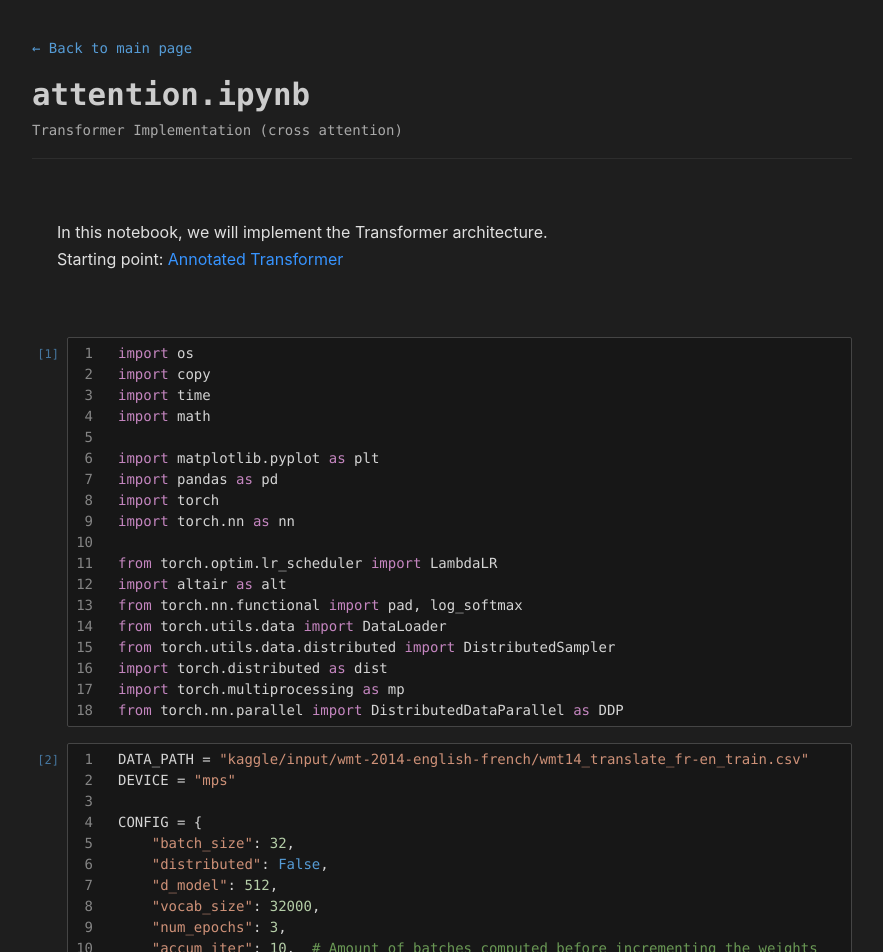
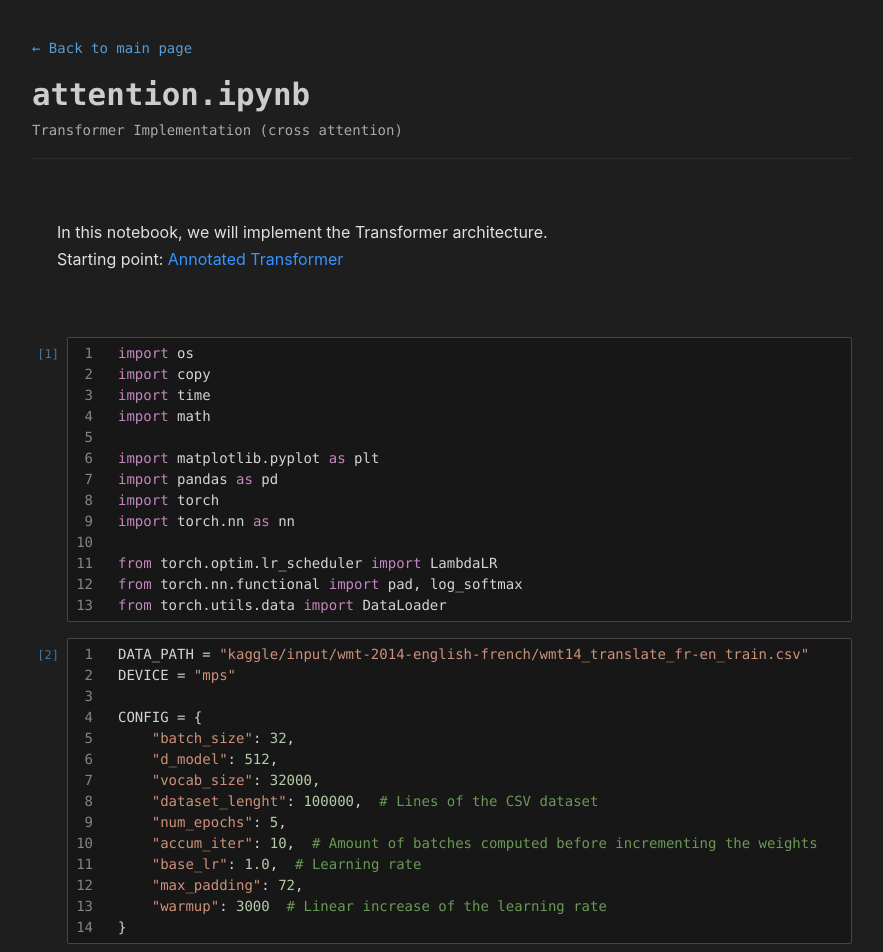
Before and after one commit to El-oan/personal_website, a Vue app: page /notebook in a window 1280 px wide. Shown: the top 952 px of the page, without its empty margins (198-1081 px from the left). Built offline with nearby package versions, Linux system fonts and the light colour scheme.

Commit message:
[EDIT] updated the notebook to latest version and fixes linting

```diff
--- a/src/notebook/NotebookView.vue
+++ b/src/notebook/NotebookView.vue
@@ -66,13 +66,8 @@ import torch
 import torch.nn as nn
 
 from torch.optim.lr_scheduler import LambdaLR
-import altair as alt
 from torch.nn.functional import pad, log_softmax
-from torch.utils.data import DataLoader
-from torch.utils.data.distributed import DistributedSampler
-import torch.distributed as dist
-import torch.multiprocessing as mp
-from torch.nn.parallel import DistributedDataParallel as DDP`
+from torch.utils.data import DataLoader`
   },
   {
     type: 'code',
@@ -81,14 +76,14 @@ DEVICE = "mps"
 
 CONFIG = {
     "batch_size": 32,
-    "distributed": False,
     "d_model": 512,
     "vocab_size": 32000,
-    "num_epochs": 3,
+    "dataset_lenght": 100000,  # Lines of the CSV dataset
+    "num_epochs": 5,
     "accum_iter": 10,  # Amount of batches computed before incrementing the weights
     "base_lr": 1.0,  # Learning rate
     "max_padding": 72,
-    "warmup": 3000
+    "warmup": 3000  # Linear increase of the learning rate
 }`
   },
   {
@@ -500,9 +495,9 @@ CONFIG = {
     content: `from tokenizers import Tokenizer
 from tokenizers.models import BPE
 from tokenizers.trainers import BpeTrainer
-from tokenizers.pre_tokenizers import Whitespace
+from tokenizers.pre_tokenizers import Metaspace
 from tokenizers.processors import TemplateProcessing
-from tokenizers.decoders import BPEDecoder`
+from tokenizers.decoders import Metaspace as MetaspaceDecoder`
   },
   {
     type: 'code',
@@ -510,8 +505,9 @@ from tokenizers.decoders import BPEDecoder`
     df = pd.read_csv(
         data_path,
         engine='python',        # Robust parser
+        encoding='utf-8',
         on_bad_lines='skip',
-        nrows=10000
+        nrows=CONFIG['dataset_lenght']
     )
     train_src = df['fr'].tolist() # Source is French
     train_tgt = df['en'].tolist() # Target is English
@@ -522,7 +518,7 @@ from tokenizers.decoders import BPEDecoder`
     content: `def train_tokenizer(data, vocab_size, min_frequency=2):
 
     tokenizer = Tokenizer(BPE(unk_token="<unk>"))
-    tokenizer.pre_tokenizer = Whitespace()
+    tokenizer.pre_tokenizer = Metaspace()
     trainer = BpeTrainer(special_tokens=["<s>", "<pad>", "</s>", "<unk>"],
                          vocab_size=vocab_size,
                          min_frequency=min_frequency)
@@ -537,18 +533,19 @@ from tokenizers.decoders import BPEDecoder`
             ("</s>", tokenizer.token_to_id("</s>")),
         ],
     )
-    tokenizer.decoder = BPEDecoder()
+    tokenizer.decoder = MetaspaceDecoder()
     return tokenizer`
   },
   {
     type: 'code',
     content: `def load_tokenizers(data_path=DATA_PATH):
-    " Read the csv and returns two JSON containing the tokenizers"
+    "Read the csv and returns two JSON containing the tokenizers"
 
     df = pd.read_csv(
                 data_path,
-                nrows=10000,      # The training file is too big
+                nrows=CONFIG['dataset_lenght'],     # The training file is too big
                 engine='python',        # Robust parser
+        encoding='utf-8',
                 on_bad_lines='skip'
             )
 
@@ -594,22 +591,21 @@ from tokenizers.decoders import BPEDecoder`
         out = model.forward(batch.src, batch.tgt, batch.src_mask, batch.tgt_mask)
         loss, loss_node = loss_compute(out, batch.tgt_y, batch.ntokens)
 
-        if mode == "train" or mode == "train+log":
+        if mode == "train":
             loss_node.backward()
-
             if i % accum_iter == 0:
                 if optimizer is not None:
                     optimizer.step()
                     optimizer.zero_grad(set_to_none=True)
                 n_accum += 1
-
             if scheduler is not None:
                 scheduler.step()
 
         total_loss += loss
         total_tokens += batch.ntokens
         tokens += batch.ntokens
-        if i % 40 == 1 and (mode == "train" or mode == "train+log"):
+
+        if i % 40 == 1 and (mode == "train"):
             lr = optimizer.param_groups[0]["lr"]
             elapsed = time.time() - start
             print(
@@ -624,9 +620,8 @@ from tokenizers.decoders import BPEDecoder`
   },
   {
     type: 'code',
-    content: `def collate_batch(batch, src_tokenizer, tgt_tokenizer, max_padding=128, pad_id=1,):
-    "Makes every sentence have the same lenght to get a tensor"
-
+    content: `def collate_batch(batch, src_tokenizer, tgt_tokenizer, max_padding=128, pad_id=1):
+    "Makes every sentence have the same lenght of max_padding to get a tensor"
     src_list, tgt_list = [], []
 
     for (sentence_src, sentence_tgt) in batch:
@@ -641,67 +636,48 @@ from tokenizers.decoders import BPEDecoder`
 
     src = torch.stack(src_list)
     tgt = torch.stack(tgt_list)
-    return (src, tgt)
-
-def create_dataloaders(vocab_src, vocab_tgt,
-    batch_size=12000,
-    max_padding=128,
-    is_distributed=True,
-    data_path=DATA_PATH,
-    src_lang='fr',
-    tgt_lang='en'
-):
-    # Alias for clarity
-    tokenizer_src = vocab_src
-    tokenizer_tgt = vocab_tgt
+    return (src, tgt)`
+  },
+  {
+    type: 'code',
+    content: `def create_dataloaders(vocab_src, vocab_tgt, batch_size=12000, max_padding=128):
+    "Instantiate the dataloaders for training and validation"
 
     # Get Pad ID dynamically
-    pad_id = tokenizer_src.token_to_id("<pad>")
+    pad_id = vocab_src.token_to_id("<pad>")
 
     def collate_fn(batch):
         return collate_batch(
             batch,
-            tokenizer_src,
-            tokenizer_tgt,
+            vocab_src,
+            vocab_tgt,
             max_padding=max_padding,
             pad_id=pad_id,
         )
 
-    train_src, train_tgt = load_data(data_path)
-
-    # Create Iterators
+    train_src, train_tgt = load_data(DATA_PATH)
     split_idx = int(len(train_src) * 0.95)
     train_iter = list(zip(train_src[:split_idx], train_tgt[:split_idx]))
     valid_iter = list(zip(train_src[split_idx:], train_tgt[split_idx:]))
-
-    # Distributed Sampler (Crucial for Multi-GPU)
-    train_sampler = (
-        DistributedSampler(train_iter) if is_distributed else None
-    )
-    valid_sampler = (
-        DistributedSampler(valid_iter) if is_distributed else None
-    )
 
     # DataLoaders
     train_dataloader = DataLoader(
         train_iter,
         batch_size=batch_size,
-        shuffle=(train_sampler is None),
-        sampler=train_sampler,
+        shuffle=True,
         collate_fn=collate_fn,
     )
     valid_dataloader = DataLoader(
         valid_iter,
         batch_size=batch_size,
-        shuffle=(valid_sampler is None),
-        sampler=valid_sampler,
+        shuffle=False,
         collate_fn=collate_fn,
     )
     return train_dataloader, valid_dataloader`
   },
   {
     type: 'code',
-    content: `def train_model(tokenizer_src, tokenizer_tgt, config):
+    content: `def train_model(tokenizer_src, tokenizer_tgt):
     " Launch the training process of a model"
     print("Training process starting...", flush=True)
 
@@ -717,25 +693,20 @@ def create_dataloaders(vocab_src, vocab_tgt,
     train_dataloader, valid_dataloader = create_dataloaders(
         tokenizer_src,
         tokenizer_tgt,
-        batch_size=config["batch_size"],
-        max_padding=config["max_padding"],
-        is_distributed=False,
-        data_path=DATA_PATH
-    )
+        batch_size=CONFIG["batch_size"],
+        max_padding=CONFIG["max_padding"])
 
-    optimizer = torch.optim.Adam(
-        model.parameters(), lr=config["base_lr"], betas=(0.9, 0.98), eps=1e-9
-    )
+    optimizer = torch.optim.Adam(model.parameters(), lr=CONFIG["base_lr"], betas=(0.9, 0.98), eps=1e-9)
     lr_scheduler = LambdaLR(
         optimizer,
         lr_lambda=lambda step: rate(
-            step, config["d_model"], factor=1, warmup=config["warmup"]
-        ),
+            step, CONFIG["d_model"], factor=1, warmup=CONFIG["warmup"]
+        ) # Personalized learning rate
     )
 
     train_losses = []
     valid_losses = []
-    for epoch in range(config["num_epochs"]):
+    for epoch in range(CONFIG["num_epochs"]):
         model.train()
         print(f"Epoch n°{epoch} Training ====", flush=True)
         train_loss = run_epoch(
@@ -745,13 +716,12 @@ def create_dataloaders(vocab_src, vocab_tgt,
             optimizer,
             lr_scheduler,
             mode="train+log",
-            accum_iter=config["accum_iter"],
+            accum_iter=CONFIG["accum_iter"],
         )
         train_losses.append(train_loss.item())
 
         file_path = "checkpoints/%s%.2d.pt" % ("checkpoint_", epoch)
         torch.save(model.state_dict(), file_path)
-        torch.cuda.empty_cache() if torch.cuda.is_available() else None
 
         print(f"Epoch n°{epoch} Validation ====", flush=True)
         model.eval()
@@ -765,7 +735,6 @@ def create_dataloaders(vocab_src, vocab_tgt,
         )
         valid_losses.append(sloss.item())
         print(sloss)
-        torch.cuda.empty_cache() if torch.cuda.is_available() else None
 
     plt.figure(figsize=(10, 5))
     plt.plot(train_losses, label='Training Loss')
@@ -781,7 +750,7 @@ def create_dataloaders(vocab_src, vocab_tgt,
     content: `if __name__ == "__main__":
     print(f"Dataset found at {DATA_PATH} Initializing training...")
     tokenizer_src, tokenizer_tgt = load_tokenizers(data_path=DATA_PATH)
-    train_model(tokenizer_src, tokenizer_tgt, CONFIG)`
+    train_model(tokenizer_src, tokenizer_tgt)`
   },
   {
     type: 'markdown',
@@ -809,15 +778,18 @@ def create_dataloaders(vocab_src, vocab_tgt,
   },
   {
     type: 'code',
-    content: `def check_outputs(valid_dataloader, model, tokenizer_src, tokenizer_tgt,
-    n_examples=15, pad_idx=1, eos_string="</s>"):
+    content: `def check_outputs(dataloader, model, tokenizer_src, tokenizer_tgt,
+    n_examples=5, pad_idx=1, eos_string="</s>"):
     "Check the models outputs against the ground truth"
 
     results = [()] * n_examples
+    valid_iter = iter(dataloader)
+
     for idx in range(n_examples):
         print("\\nExample %d ========\\n" % idx)
         try:
-            b = next(iter(valid_dataloader))
+            # Get the NEXT batch from the iterator
+            b = next(valid_iter)
         except StopIteration:
             print('No more examples in test set.')
             break
@@ -840,31 +812,24 @@ def create_dataloaders(vocab_src, vocab_tgt,
   },
   {
     type: 'code',
-    content: `# 1. Load Tokenizers
-src_vocab_ckpt = 10049
-tgt_vocab_ckpt = 8974
-model = make_model(src_vocab_ckpt, tgt_vocab_ckpt, N=6)
-
-# 2. Load your specific checkpoint
-checkpoint_path = "checkpoints/wmt14_model_08.pt"
+    content: `if __name__ == "__main__":
+    tokenizer_src = Tokenizer.from_file("tokenizers/tokenizer_src.json")
+    tokenizer_tgt = Tokenizer.from_file("tokenizers/tokenizer_tgt.json")
+    model = make_model(tokenizer_src.get_vocab_size(), tokenizer_tgt.get_vocab_size(), N=6)
+    checkpoint_path = "checkpoints/checkpoint_05.pt"
     print(f"Loading {checkpoint_path}...")
 
-# Load directly to the correct device
+    # Load the saved weights to the model
     state_dict = torch.load(checkpoint_path, map_location=torch.device(DEVICE))
     model.load_state_dict(state_dict)
     model.to(DEVICE)
     model.eval()
 
-# 4. Create Validation DataLoader
     _, valid_dataloader = create_dataloaders(
         tokenizer_src,
         tokenizer_tgt,
-    batch_size=32,
-    data_path=DATA_PATH,
-    is_distributed=False
-)
+        batch_size=32)
 
-# 5. Run Verification
     check_outputs(valid_dataloader, model, tokenizer_src, tokenizer_tgt)`
   }
 ]);
@@ -884,7 +849,60 @@ function renderMarkdown(text) {
 function getHighlightedLines(code) {
   if (!code) return [];
   const highlighted = highlight(code);
-  return highlighted.split('\n');
+  return splitHtmlByLines(highlighted);
+}
+
+function splitHtmlByLines(html) {
+  const lines = [];
+  let currentLine = '';
+  // Stack of open tags to ensure we close/re-open them across lines
+  const tagStack = [];
+
+  // Regex to match:
+  // 1. Opening span tags: <span class="...">
+  // 2. Closing span tags: </span>
+  // 3. Text content (non-tag characters)
+  const regex = /(<span [^>]+>)|(<\/span>)|([^<]+)/g;
+
+  let match;
+  while ((match = regex.exec(html)) !== null) {
+    const [full, openTag, closeTag, text] = match;
+
+    if (openTag) {
+      currentLine += openTag;
+      tagStack.push(openTag);
+    } else if (closeTag) {
+      currentLine += closeTag;
+      tagStack.pop();
+    } else if (text) {
+      const parts = text.split('\n');
+      for (let i = 0; i < parts.length; i++) {
+        const part = parts[i];
+        currentLine += part;
+
+        // If there are more parts, it means we hit a newline
+        if (i < parts.length - 1) {
+            // Close all currently open tags for the current line
+            // We need to close them in reverse order (LIFO)
+            // Since all our tags are </span>, we just append it
+            for (let j = 0; j < tagStack.length; j++) {
+                currentLine += '</span>';
+            }
+            lines.push(currentLine);
+            currentLine = '';
+
+            // Re-open all tags for the next line
+            for (let j = 0; j < tagStack.length; j++) {
+                currentLine += tagStack[j];
+            }
+        }
+      }
+    }
+  }
+
+  lines.push(currentLine);
+
+  return lines;
 }
 
 function highlight(code) {
@@ -904,6 +922,8 @@ function highlight(code) {
     return `___TOKEN_${id}___`;
   }
 
+  // Mask Triple Strings
+  safeCode = safeCode.replace(/("""[\s\S]*?"""|'''[\s\S]*?''')/g, match => store(match, 'string'));
   // Mask Strings
   safeCode = safeCode.replace(/(".*?"|'.*?')/g, match => store(match, 'string'));
   // Mask Comments
```
Lines whose indentation alone changed are shown as unchanged.
